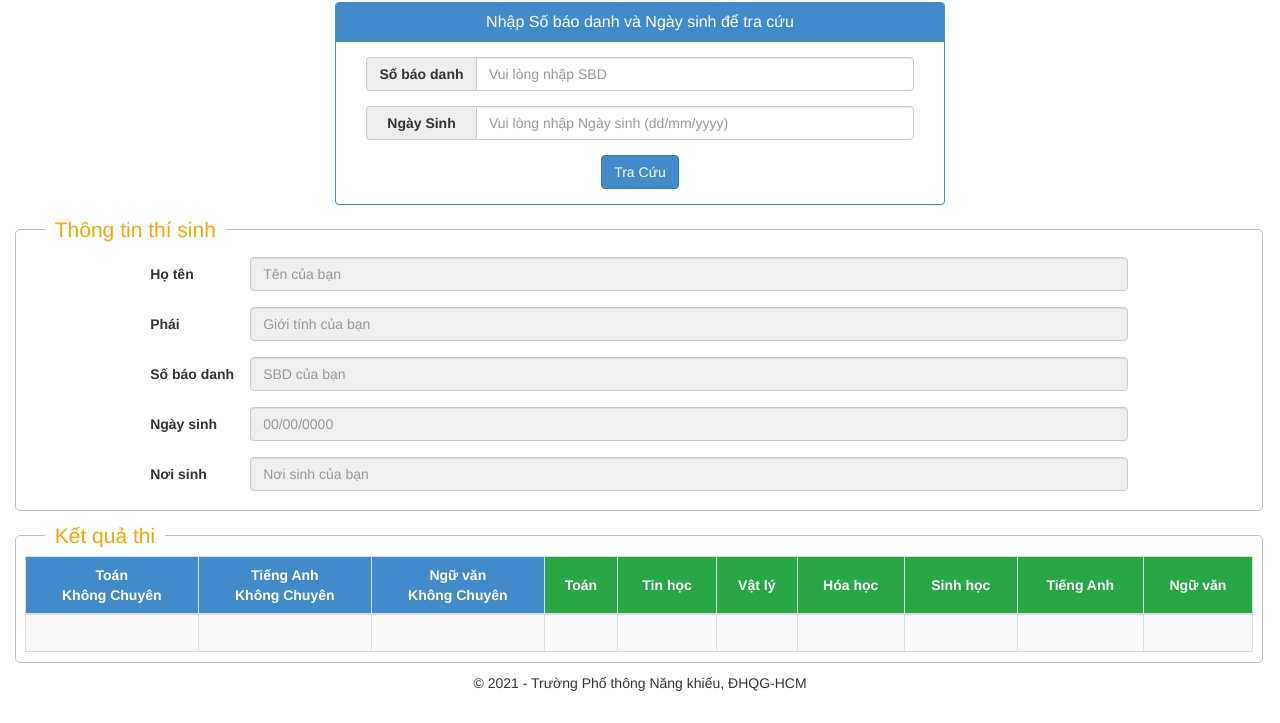
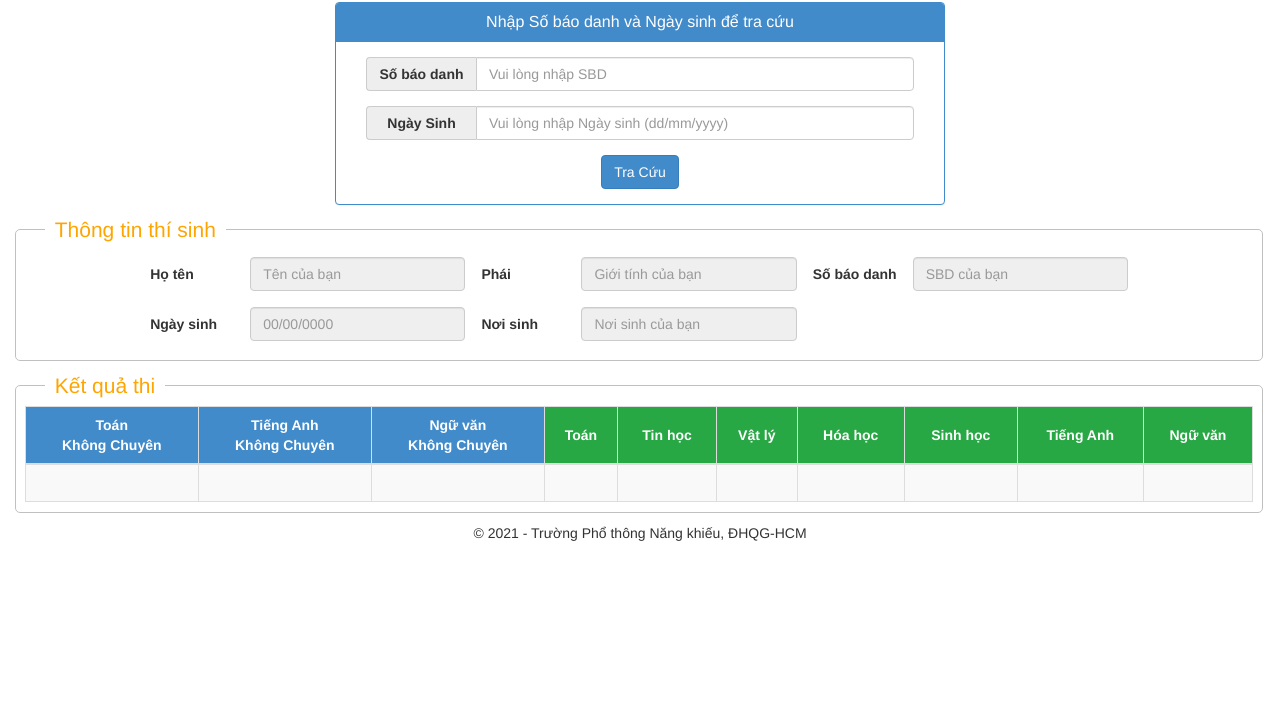
Before and after one commit to DaRealJake/PTNK, a plain HTML site: page index.html in a window 1280 px wide. Shown: the part 82-805 px from the top of the page. Drawn offline with Linux system fonts and the light colour scheme.

Commit message:
update#9

```diff
--- a/index.html
+++ b/index.html
@@ -76,23 +76,19 @@
                                     <tbody>
                                         <tr>
                                             <th style="width: 100px">Họ tên</th>
-                                            <td><input type="text" class="form-control" placeholder="Tên của bạn" value=""  /></td>
-                                        </tr>
-                                        <tr>
+                                            <td><input type="text" placeholder="Tên của bạn" class="form-control" value=""  /></td>
                                             <th style="width: 100px">Phái</th>
-                                            <td><input type="text" class="form-control" placeholder="Giới tính của bạn" value="" /></td>
-                                        </tr>
-                                        <tr>
+                                            <td><input type="text" class="form-control" placeholder="Giới tính của bạn" value=""  /></td>
                                             <th style="width: 100px">Số báo danh</th>
                                             <td><input type="text" class="form-control" placeholder="SBD của bạn" value=""  /></td>
                                         </tr>
                                         <tr>
                                             <th>Ngày sinh</th>
-                                            <td><input type="text" class="form-control" placeholder="00/00/0000" value=""  /></td>
-                                        </tr>
-                                        <tr>
+                                            <td><input type="text" class="form-control" placeholder="00/00/0000" value="" /></td>
                                             <th>Nơi sinh</th>
                                             <td><input type="text" class="form-control" placeholder="Nơi sinh của bạn" value=""  /></td>
+                                            <th></th>
+                                            <th></th>
                                         </tr>
                                     </tbody>
                                 </table>
```
